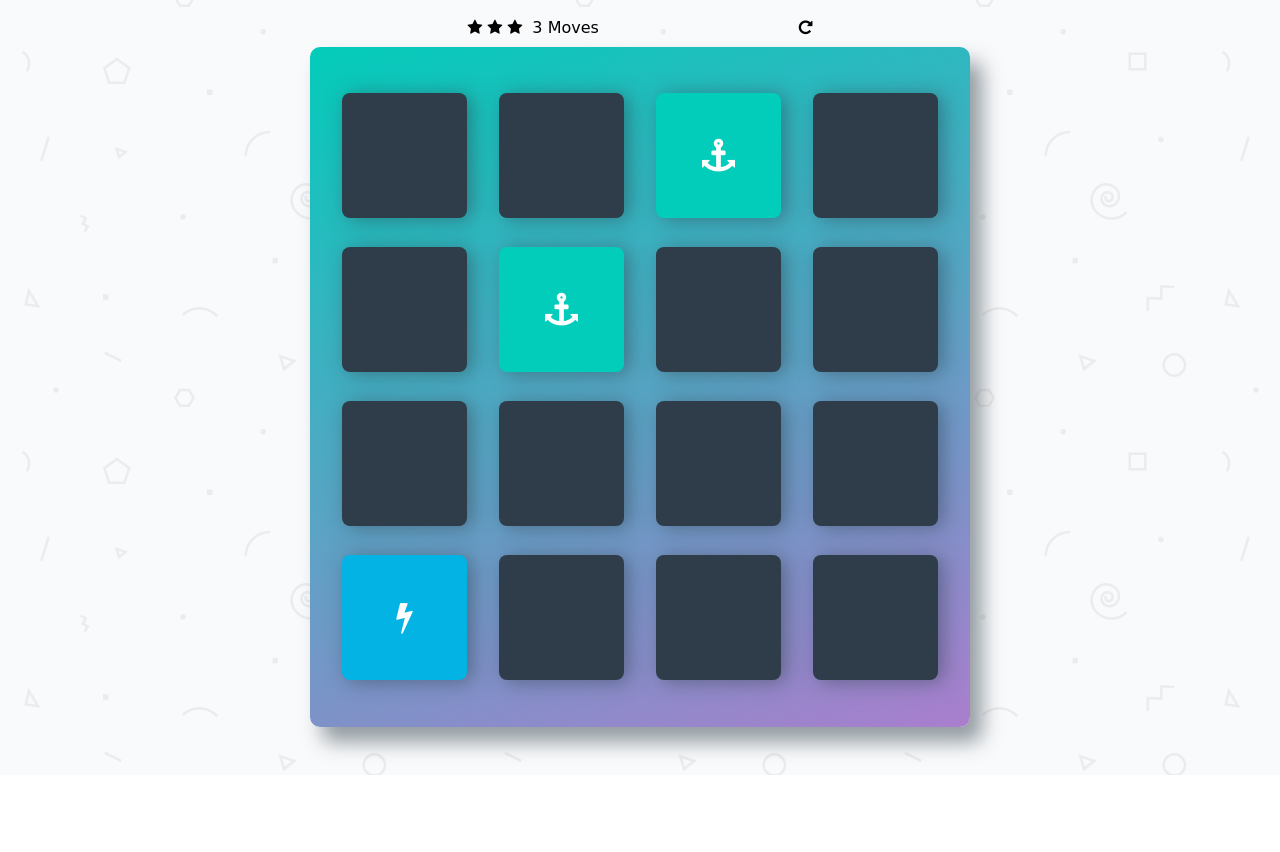
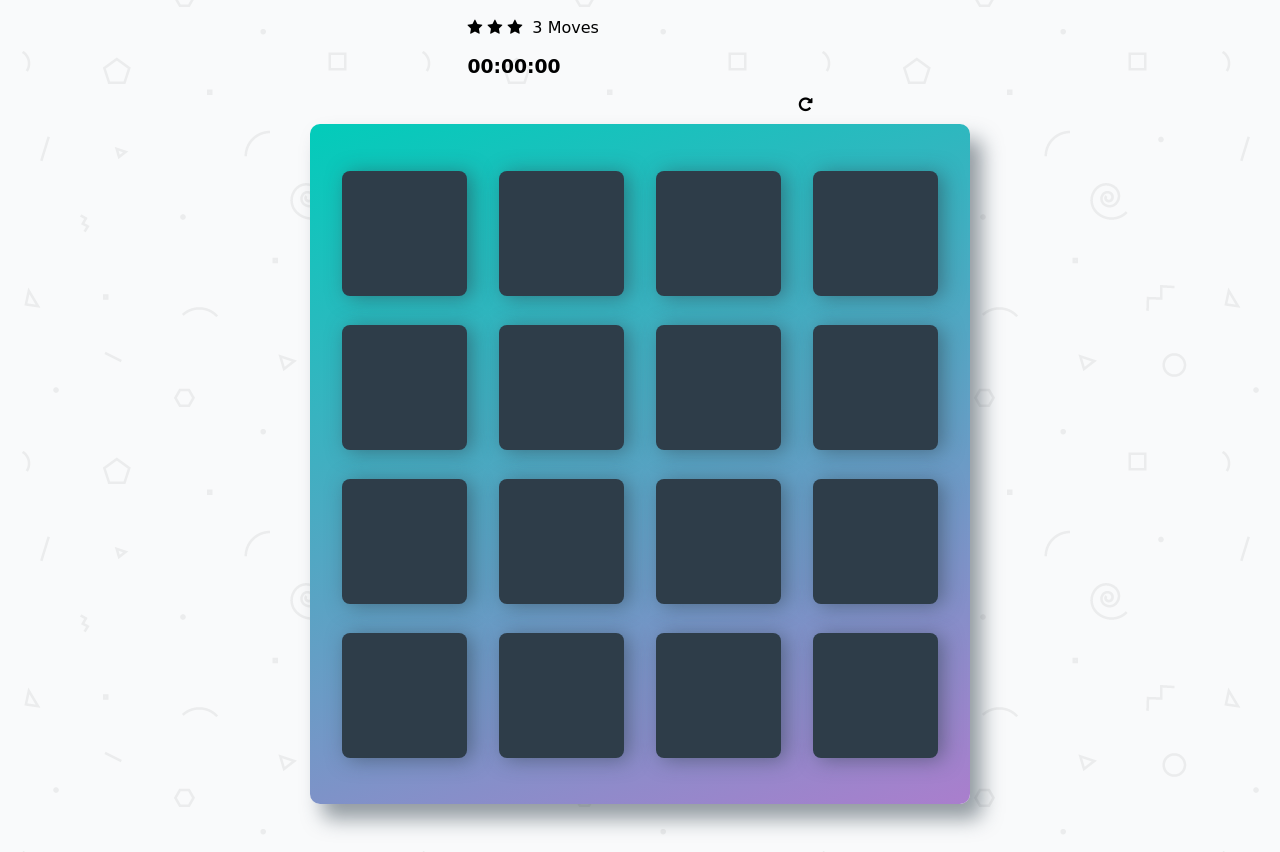
Before and after one commit to sasokuncic/UdacityProj2MemoryGame, a plain HTML site: page index.html in a window 1280 px wide. Shown: the part 68-920 px from the top of the page. Before the commit the page ends 843 px from the top, so only its background shows below. Drawn offline with Linux system fonts and the light colour scheme; a web font is replaced by a local one.

Commit message:
Select and open cards

```diff
--- a/index.html
+++ b/index.html
@@ -23,59 +23,59 @@
         	</ul>
 
         	<span class="moves">3</span> Moves
-
+            <h3 id="timer"><time>00:00:00</time></h3>
             <div class="restart">
         		<i class="fa fa-repeat"></i>
         	</div>
         </section>
 
-        <ul class="deck">
-            <li class="card">
+        <ul class="deck" id="cards-deck">
+            <li class="card" type="diamond">
                 <i class="fa fa-diamond"></i>
             </li>
-            <li class="card">
+            <li class="card" type="plane">
                 <i class="fa fa-paper-plane-o"></i>
             </li>
-            <li class="card match">
+            <li class="card match" type="anchor">
                 <i class="fa fa-anchor"></i>
             </li>
-            <li class="card">
+            <li class="card" type="bolt">
                 <i class="fa fa-bolt"></i>
             </li>
-            <li class="card">
+            <li class="card" type="cube">
                 <i class="fa fa-cube"></i>
             </li>
-            <li class="card match">
+            <li class="card match" type="anchor">
                 <i class="fa fa-anchor"></i>
             </li>
-            <li class="card">
+            <li class="card" type="leaf">
                 <i class="fa fa-leaf"></i>
             </li>
-            <li class="card">
+            <li class="card" type="bicycle">
                 <i class="fa fa-bicycle"></i>
             </li>
-            <li class="card">
+            <li class="card" type="diamond">
                 <i class="fa fa-diamond"></i>
             </li>
-            <li class="card">
+            <li class="card"type="bomb">
                 <i class="fa fa-bomb"></i>
             </li>
-            <li class="card">
+            <li class="card" type="leaf">
                 <i class="fa fa-leaf"></i>
             </li>
-            <li class="card">
+            <li class="card" type="bomb">
                 <i class="fa fa-bomb"></i>
             </li>
-            <li class="card open show">
+            <li class="card open show" type="bolt">
                 <i class="fa fa-bolt"></i>
             </li>
-            <li class="card">
+            <li class="card" type="bicycle">
                 <i class="fa fa-bicycle"></i>
             </li>
-            <li class="card">
+            <li class="card" type="plane">
                 <i class="fa fa-paper-plane-o"></i>
             </li>
-            <li class="card">
+            <li class="card" type="cube">
                 <i class="fa fa-cube"></i>
             </li>
         </ul>
--- a/js/app.js
+++ b/js/app.js
@@ -1,7 +1,11 @@
 /*
  * Create a list that holds all of your cards
  */
+let card = document.getElementsByClassName("card");
+let cards = [...card];
 
+// opened cards array
+var cardsOpened = [];
 
 /*
  * Display the cards on the page
@@ -9,6 +13,18 @@
  *   - loop through each card and create its HTML
  *   - add each card's HTML to the page
  */
+// prepare the deck of all cards in the game
+const deck = document.getElementById("cards-deck");
+cards = shuffle(cards);
+// remove existing deck DOM
+deck.innerHTML = '';
+// remove all exisiting classes from each card
+// attach each card to the deck
+cards.forEach.call(cards, function(card) {
+    card.classList.remove('show', 'open', 'match', 'disabled');
+    //card.classList.add('open'); // DBG (debug statement)
+    deck.appendChild(card);
+});
 
 // Shuffle function from http://stackoverflow.com/a/2450976
 function shuffle(array) {
@@ -21,10 +37,8 @@ function shuffle(array) {
         array[currentIndex] = array[randomIndex];
         array[randomIndex] = temporaryValue;
     }
-
     return array;
 }
-
 
 /*
  * set up the event listener for a card. If a card is clicked:
@@ -36,3 +50,20 @@ function shuffle(array) {
  *    + increment the move counter and display it on the page (put this functionality in another function that you call from this one)
  *    + if all cards have matched, display a message with the final score (put this functionality in another function that you call from this one)
  */
+
+deck.addEventListener('click', function (event) {
+    // The event target is our clicked item
+    let clicked = event.target;
+
+    // Do not allow the grid section itself to be selected; only select divs inside the grid
+    if (clicked.nodeName === 'SECTION') { console.log('deck clicked'); return; }    // DBG
+
+    if (cards.length > cardsOpened.length) {
+        clicked.classList.add('open', 'show');
+        cardsOpened.push(clicked);
+        console.log(clicked.type);  // DBG
+    };
+    if (cards.length == cardsOpened.length) {
+        console.log ('All cards clicked!'); // DBG
+    }
+ });
```
Also changed, not shown: css/app.css (+16 -0 lines).
